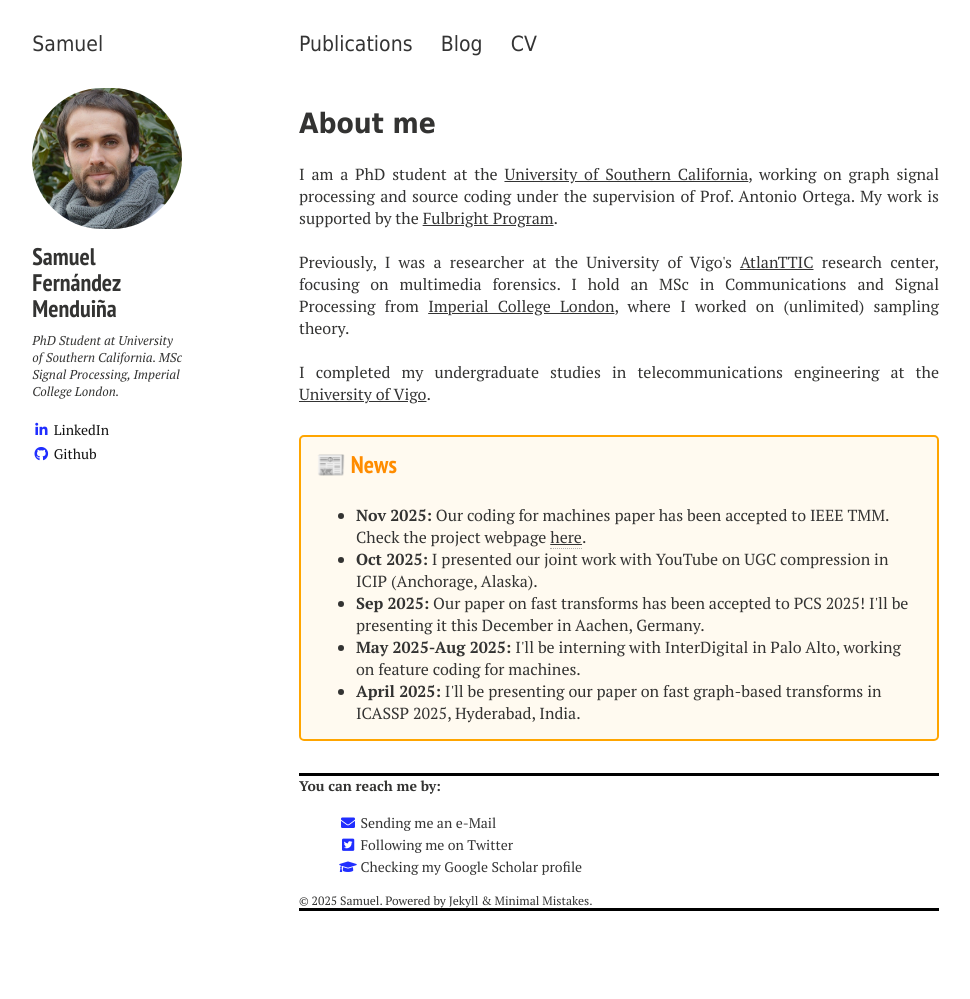
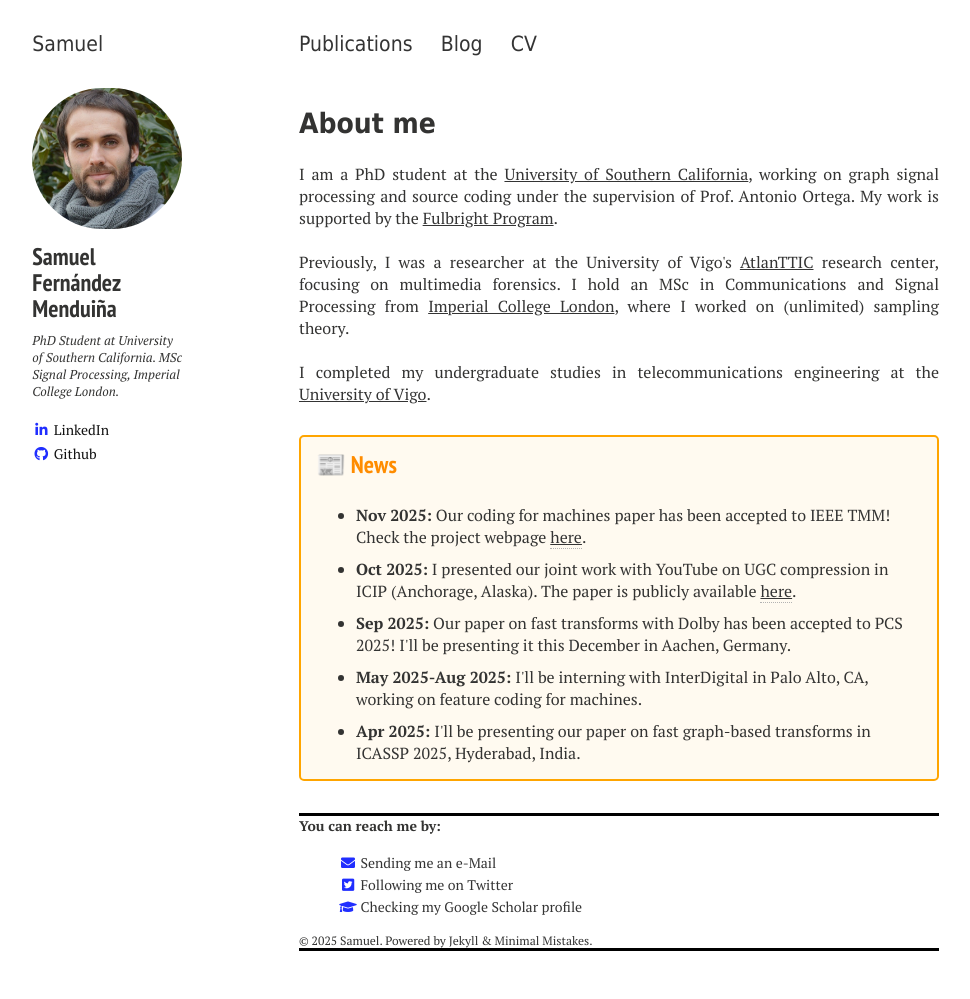
Before and after one commit to sf219/sf219.github.io, a Jekyll site: the page built from index.md, in a window 1280 px wide. Shown: the whole page, without its empty margins (21-991 px from the left). Built offline with Jekyll 4.4.1, drawn with Linux system fonts in a browser that asks for light colours; nearby versions of some CDN libraries; before the commit the page ends 959 px from its top, so only the background shows below that.

Commit message:
Adding news

```diff
--- a/index.md
+++ b/index.md
@@ -22,10 +22,10 @@
 <div style="border: 2px solid #FFA500; border-radius: 5px; padding: 15px; margin-top: 30px; background-color: #FFFAF0;">
   <h3 style="margin-top: 0; color: #FF8C00;">📰 News</h3>
   <ul style="margin-bottom: 0;">
-    <li><strong>Nov 2025:</strong> Our coding for machines paper has been accepted to IEEE TMM. Check the project webpage <a href="https://sf219.github.io/TMM_CfM/" target="_blank" style="text-decoration: underline">here</a>.</li>
-    <li><strong>Oct 2025:</strong> I presented our joint work with YouTube on UGC compression in ICIP (Anchorage, Alaska).</li>
-    <li><strong>Sep 2025:</strong> Our paper on fast transforms has been accepted to PCS 2025! I'll be presenting it this December in Aachen, Germany. </li>
-    <li><strong>May 2025-Aug 2025:</strong> I'll be interning with InterDigital in Palo Alto, working on feature coding for machines. </li>
-    <li><strong>April 2025:</strong> I'll be presenting our paper on fast graph-based transforms in ICASSP 2025, Hyderabad, India. </li>
+    <li style="margin-bottom: 10px;"><strong>Nov 2025:</strong> Our coding for machines paper has been accepted to IEEE TMM! Check the project webpage <a href="https://sf219.github.io/TMM_CfM/" target="_blank" style="text-decoration: underline">here</a>.</li>
+    <li style="margin-bottom: 10px;"><strong>Oct 2025:</strong> I presented our joint work with YouTube on UGC compression in ICIP (Anchorage, Alaska). The paper is publicly available <a href="https://arxiv.org/pdf/2505.15003/" target="_blank" style="text-decoration: underline">here</a>. </li>
+    <li style="margin-bottom: 10px;"><strong>Sep 2025:</strong> Our paper on fast transforms with Dolby has been accepted to PCS 2025! I'll be presenting it this December in Aachen, Germany. </li>
+    <li style="margin-bottom: 10px;"><strong>May 2025-Aug 2025:</strong> I'll be interning with InterDigital in Palo Alto, CA, working on feature coding for machines. </li>
+    <li><strong>Apr 2025:</strong> I'll be presenting our paper on fast graph-based transforms in ICASSP 2025, Hyderabad, India. </li>
   </ul>
 </div>
```
